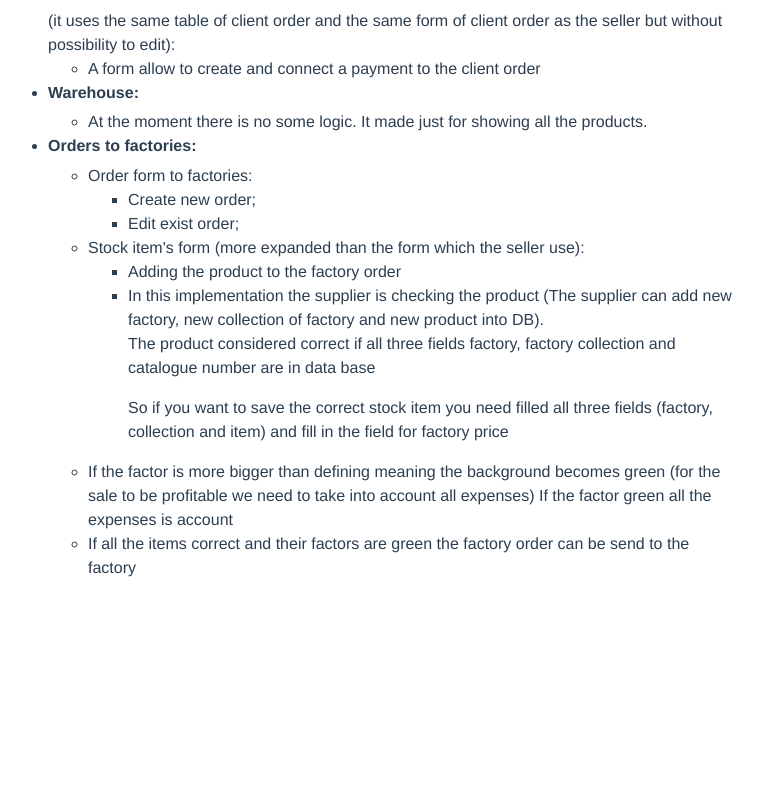
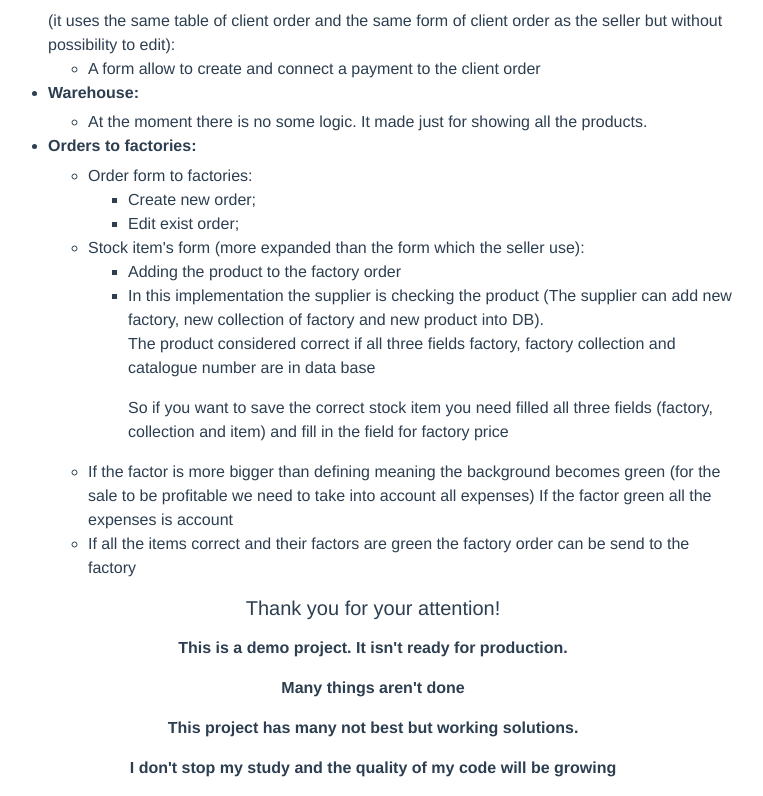
Before and after one commit to murateam/vue_app, a Vue app: page /aboutProject in a window 1280 px wide. Shown: the part 838-1634 px from the top of the page, without its empty margins (267-1030 px from the left). Before the commit the page ends 1434 px from the top, so only its background shows below. Built offline with nearby package versions, Linux system fonts and the light colour scheme.

Commit message:
finish translated for start on VM

```diff
--- a/src/components/myPage/aboutProject.vue
+++ b/src/components/myPage/aboutProject.vue
@@ -171,6 +171,25 @@
                 </ul>
             </b-col>
     </b-row>
+    <b-row>
+      <b-col class="font-weight-bold">
+        <h5>
+          Thank you for your attention!
+        </h5>
+        <p class="mt-3">
+          This is a demo project. It isn't ready for production.
+        </p>
+        <p>
+          Many things aren't done
+        </p>
+        <p>
+          This project has many not best but working solutions.
+        </p>
+        <p>
+          I don't stop my study and the quality of my code will be growing
+        </p>
+      </b-col>
+    </b-row>
   </b-container>
 </template>
 
--- a/src/components/myPage/main.vue
+++ b/src/components/myPage/main.vue
@@ -9,7 +9,7 @@
             <b-col cols="8">
               <h4>
                 <p class="font-weight-bold">
-                  Welcome to my app!
+                  Hi there and welcome to my app!
                 </p>
               </h4>
               <h5>
@@ -89,6 +89,7 @@
                   </ul>
                 </li>
                 <li>html/css/js</li>
+                <li>Bottle</li>
                 <li>SQL</li>
                 <li>Clouds (Heroku, Git), decorators and context</li>
                 <li>Django (accounts, registration, tags and advanced features)</li>
```
Also changed, not shown: src/components/myPage/tmp.txt. Lines whose indentation alone changed are shown as unchanged.
